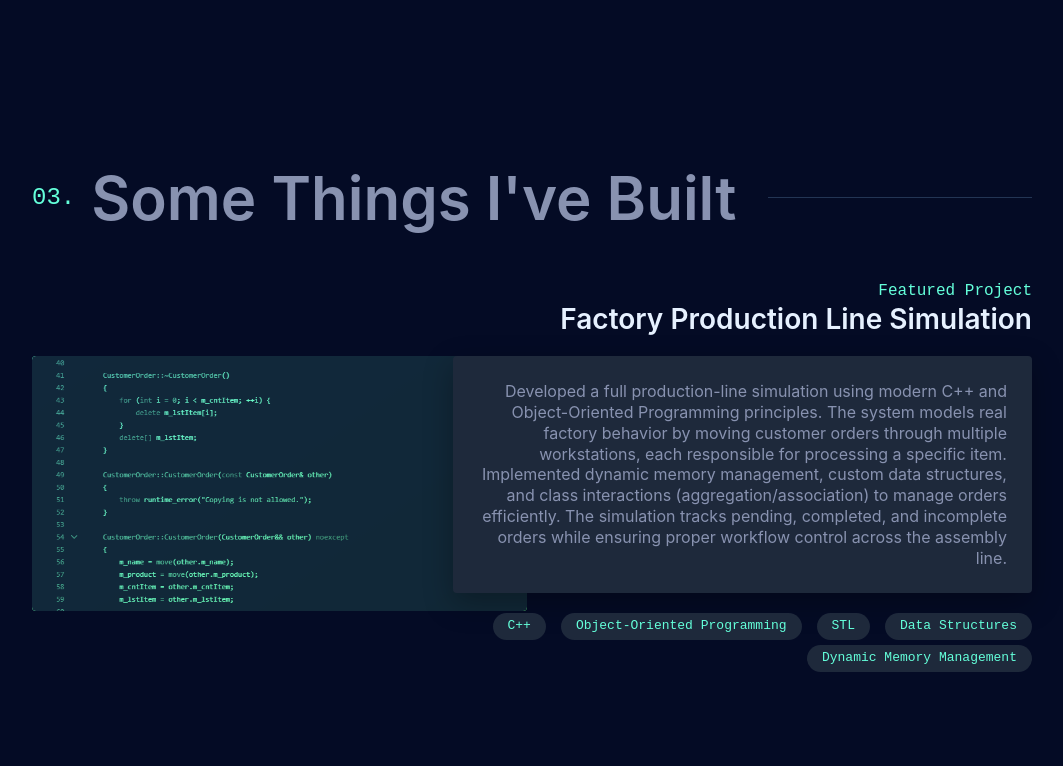
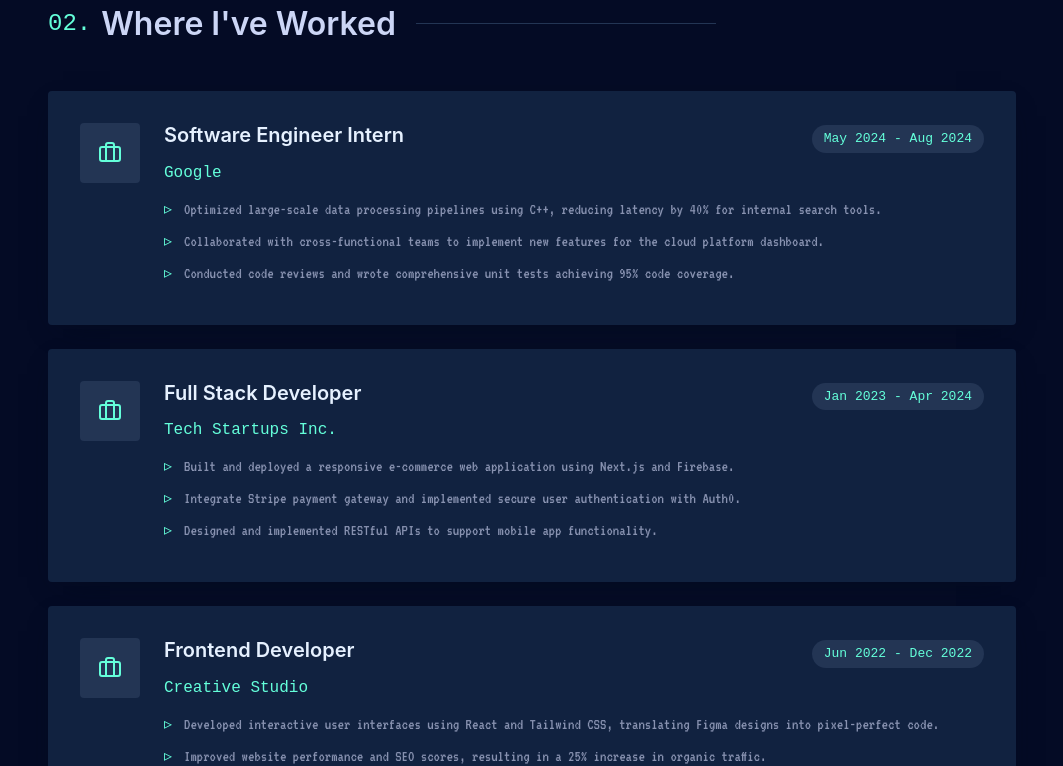
Before and after one commit to hiruneshan/Personal-Portfolio, a Next.js app in the folder my-app/: page / in a window 1280 px wide. Shown: the part 1880-2646 px from the top of the page, without its empty margins (108-1171 px from the left). Built offline with nearby package versions, Linux system fonts and the light colour scheme.

Commit message:
changes to the experience section

```diff
--- /dev/null
+++ b/my-app/components/Experience.js
@@ -0,0 +1,76 @@
+import React from 'react';
+import styles from '../styles/Experience.module.css';
+import { Briefcase } from 'lucide-react';
+
+const experiences = [
+    {
+        id: 1,
+        role: "Software Engineer Intern",
+        company: "Google",
+        date: "May 2024 - Aug 2024",
+        description: [
+            "Optimized large-scale data processing pipelines using C++, reducing latency by 40% for internal search tools.",
+            "Collaborated with cross-functional teams to implement new features for the cloud platform dashboard.",
+            "Conducted code reviews and wrote comprehensive unit tests achieving 95% code coverage."
+        ]
+    },
+    {
+        id: 2,
+        role: "Full Stack Developer",
+        company: "Tech Startups Inc.",
+        date: "Jan 2023 - Apr 2024",
+        description: [
+            "Built and deployed a responsive e-commerce web application using Next.js and Firebase.",
+            "Integrate Stripe payment gateway and implemented secure user authentication with Auth0.",
+            "Designed and implemented RESTful APIs to support mobile app functionality."
+        ]
+    },
+    {
+        id: 3,
+        role: "Frontend Developer",
+        company: "Creative Studio",
+        date: "Jun 2022 - Dec 2022",
+        description: [
+            "Developed interactive user interfaces using React and Tailwind CSS, translating Figma designs into pixel-perfect code.",
+            "Improved website performance and SEO scores, resulting in a 25% increase in organic traffic.",
+            "Managed content updates and maintenance for client websites using various CMS platforms."
+        ]
+    }
+];
+
+export default function Experience() {
+    return (
+        <section className={styles.experienceSection} id="experience">
+            <div className={styles.sectionHeader}>
+                <span className={styles.sectionNumber}>02.</span>
+                <h2 className={styles.sectionTitle}>Where I've Worked</h2>
+                <div className={styles.sectionLine}></div>
+            </div>
+
+            <div className={styles.experienceList}>
+                {experiences.map((exp) => (
+                    <div key={exp.id} className={styles.card}>
+                        {/* Logo Placeholder */}
+                        <div className={styles.logoContainer}>
+                            <Briefcase size={24} />
+                        </div>
+
+                        <div className={styles.contentContainer}>
+                            <div className={styles.headerRow}>
+                                <h3 className={styles.role}>{exp.role}</h3>
+                                <span className={styles.dateBadge}>{exp.date}</span>
+                            </div>
+                            <span className={styles.company}>{exp.company}</span>
+
+                            <ul className={styles.descriptionList}>
+                                {exp.description.map((item, index) => (
+                                    <li key={index} className={styles.descriptionItem}>{item}</li>
+                                ))}
+                            </ul>
+                        </div>
+                    </div>
+                ))}
+            </div>
+        </section>
+    );
+}
--- a/my-app/components/ProjectCarousel.js
+++ b/my-app/components/ProjectCarousel.js
@@ -1,5 +1,4 @@
-import React from 'react';
-
+import React, { useRef, useState, useEffect } from 'react';
 import styles from '../styles/ProjectCarousel.module.css';
 
 // Hardcoded project data
@@ -55,7 +54,7 @@ const allProjects = [
   }
 ];
 
-import { Folder, Github, ExternalLink } from 'lucide-react';
+import { Folder, Github, ExternalLink, ChevronLeft, ChevronRight } from 'lucide-react';
 
 /**
  * A single project card component.
@@ -116,19 +115,78 @@ function ProjectCard({ project }) {
  * Renders a horizontally scrolling list of projects.
  */
 export default function ProjectCarousel() {
+  const scrollRef = useRef(null);
+  const [showLeft, setShowLeft] = useState(false);
+  const [showRight, setShowRight] = useState(true);
+
+  // Check scroll position to toggle buttons
+  const checkScroll = () => {
+    if (!scrollRef.current) return;
+    const { scrollLeft, scrollWidth, clientWidth } = scrollRef.current;
+    setShowLeft(scrollLeft > 0);
+    // Use a small buffer (e.g. 1px) to avoid precision issues
+    setShowRight(scrollLeft < scrollWidth - clientWidth - 1);
+  };
+
+  useEffect(() => {
+    const el = scrollRef.current;
+    if (el) {
+      el.addEventListener('scroll', checkScroll);
+      // Check initial state
+      checkScroll();
+      // Also check on resize
+      window.addEventListener('resize', checkScroll);
+    }
+    return () => {
+      if (el) el.removeEventListener('scroll', checkScroll);
+      window.removeEventListener('resize', checkScroll);
+    };
+  }, []);
+
+  const scrollLeft = () => {
+    if (scrollRef.current) {
+      scrollRef.current.scrollBy({ left: -320, behavior: 'smooth' });
+    }
+  };
+
+  const scrollRight = () => {
+    if (scrollRef.current) {
+      scrollRef.current.scrollBy({ left: 320, behavior: 'smooth' });
+    }
+  };
+
   return (
     <div className="container-fluid py-5" style={{ backgroundColor: '#040b25' }}>
-      <div className="container-fluid py-5" style={{ backgroundColor: '#040b25' }}>
-        <div style={{ maxWidth: '1000px', margin: '0 auto', padding: '0 1rem' }}>
-          <h1 className="fw-bold mb-5 text-light">Some Other Projects I Have Worked On</h1>
+      <div style={{ maxWidth: '1000px', margin: '0 auto', padding: '0 1rem', position: 'relative' }}>
+        <h2 className={styles.carouselTitle}>Some Other Projects I Have Worked On</h2>
 
-          <div className={styles.carouselContainer}>
-            {allProjects.map((project) => (
-              <div key={project.id} className={styles.cardWrapper}>
-                <ProjectCard project={project} />
-              </div>
-            ))}
-          </div>
+        {/* Navigation Buttons */}
+        {showLeft && (
+          <button
+            className={`${styles.navBtn} ${styles.navBtnLeft}`}
+            onClick={scrollLeft}
+            aria-label="Scroll Left"
+          >
+            <ChevronLeft size={24} />
+          </button>
+        )}
+
+        {showRight && (
+          <button
+            className={`${styles.navBtn} ${styles.navBtnRight}`}
+            onClick={scrollRight}
+            aria-label="Scroll Right"
+          >
+            <ChevronRight size={24} />
+          </button>
+        )}
+
+        <div className={styles.carouselContainer} ref={scrollRef}>
+          {allProjects.map((project) => (
+            <div key={project.id} className={styles.cardWrapper}>
+              <ProjectCard project={project} />
+            </div>
+          ))}
         </div>
       </div>
     </div>
--- a/my-app/pages/index.js
+++ b/my-app/pages/index.js
@@ -6,6 +6,7 @@ import HeroSection from "../components/HeroSection";
 import Projects from "@/components/Projects";
 import SocialLinks from "@/components/SocialLinks";
 import AboutMe from "@/components/AboutMe";
+import Experience from "@/components/Experience";
 import ExperienceTimeline from "@/components/ExperienceTimeline";
 import ProjectCarousel from "@/components/ProjectCarousel";
 import SnakeGameModal, { SnakeGameButton } from "@/components/SnakeGameModal";
@@ -19,10 +20,11 @@ export default function Home() {
       <NavBar />
       <HeroSection />
       <AboutMe />
+      <Experience />
       <Projects />
       <ProjectCarousel />
       <SocialLinks />
-      <ExperienceTimeline />
+      {/* <ExperienceTimeline /> */}
 
       <SnakeGameButton onClick={() => setIsGameOpen(true)} />
       <SnakeGameModal isOpen={isGameOpen} onClose={() => setIsGameOpen(false)} />
--- /dev/null
+++ b/my-app/styles/Experience.module.css
@@ -0,0 +1,141 @@
+/* Experience.module.css */
+
+.experienceSection {
+    padding: 10rem 1rem 4rem 1rem;
+    max-width: 1000px;
+    margin: 0 auto;
+}
+
+.sectionHeader {
+    display: flex;
+    align-items: center;
+    margin-bottom: 3rem;
+    width: 100%;
+}
+
+.sectionNumber {
+    color: #64ffda;
+    font-family: 'SF Mono', 'Fira Code', 'Fira Mono', 'Roboto Mono', monospace;
+    font-size: clamp(20px, 5vw, 24px);
+    margin-right: 10px;
+    font-weight: 400;
+}
+
+.sectionTitle {
+    font-size: clamp(26px, 5vw, 32px);
+    color: #ccd6f6;
+    font-weight: 600;
+    margin: 0;
+    white-space: nowrap;
+    font-family: 'Calibre', 'Inter', 'San Francisco', 'SF Pro Text', -apple-system, system-ui, sans-serif;
+}
+
+.sectionLine {
+    height: 1px;
+    background-color: #233554;
+    width: 300px;
+    margin-left: 20px;
+    flex-grow: 0;
+}
+
+/* Card Styles */
+.card {
+    background-color: #112240;
+    border-radius: 4px;
+    padding: 2rem;
+    margin-bottom: 24px;
+    box-shadow: 0 10px 30px -15px rgba(2, 12, 27, 0.7);
+    transition: transform 0.25s cubic-bezier(0.645, 0.045, 0.355, 1);
+    display: flex;
+    align-items: flex-start;
+    gap: 24px;
+}
+
+.card:hover {
+    transform: translateY(-5px);
+}
+
+.logoContainer {
+    background-color: #233554;
+    width: 60px;
+    height: 60px;
+    border-radius: 4px;
+    display: flex;
+    align-items: center;
+    justify-content: center;
+    flex-shrink: 0;
+    color: #64ffda;
+}
+
+.contentContainer {
+    flex-grow: 1;
+}
+
+.headerRow {
+    display: flex;
+    justify-content: space-between;
+    align-items: baseline;
+    margin-bottom: 8px;
+    flex-wrap: wrap;
+    gap: 10px;
+}
+
+.role {
+    color: #e6f1ff;
+    font-size: 20px;
+    font-weight: 600;
+    margin: 0;
+    font-family: 'Calibre', 'Inter', 'San Francisco', 'SF Pro Text', -apple-system, system-ui, sans-serif;
+}
+
+.company {
+    color: #64ffda;
+    font-size: 16px;
+    margin-bottom: 12px;
+    display: block;
+    font-family: 'SF Mono', 'Fira Code', 'Fira Mono', 'Roboto Mono', monospace;
+}
+
+.dateBadge {
+    background-color: #233554;
+    color: #64ffda;
+    padding: 4px 12px;
+    border-radius: 20px;
+    font-size: 13px;
+    font-family: 'SF Mono', 'Fira Code', 'Fira Mono', 'Roboto Mono', monospace;
+    white-space: nowrap;
+}
+
+.descriptionList {
+    list-style: none;
+    padding: 0;
+    margin: 0;
+}
+
+.descriptionItem {
+    position: relative;
+    padding-left: 20px;
+    margin-bottom: 8px;
+    color: #8892b0;
+    font-size: 16px;
+    line-height: 1.5;
+}
+
+.descriptionItem::before {
+    content: "▹";
+    position: absolute;
+    left: 0;
+    color: #64ffda;
+}
+
+@media (max-width: 768px) {
+    .card {
+        flex-direction: column;
+        align-items: flex-start;
+    }
+
+    .headerRow {
+        flex-direction: column;
+        align-items: flex-start;
+    }
+}
--- a/my-app/styles/ProjectCarousel.module.css
+++ b/my-app/styles/ProjectCarousel.module.css
@@ -10,6 +10,63 @@
     -webkit-overflow-scrolling: touch;
     scrollbar-width: none;
     /* Firefox */
+}
+
+/* Nav Button Styles */
+.navBtn {
+    position: absolute;
+    top: 60%;
+    /* Center vertically relative to the cards (approx) */
+    transform: translateY(-50%);
+    z-index: 10;
+    background-color: rgba(23, 42, 69, 0.9);
+    /* Dark background */
+    border: 1px solid #64ffda;
+    color: #64ffda;
+    width: 40px;
+    height: 40px;
+    border-radius: 50%;
+    display: flex;
+    align-items: center;
+    justify-content: center;
+    cursor: pointer;
+    transition: all 0.3s ease;
+    padding: 0;
+}
+
+.navBtn:hover {
+    background-color: #64ffda;
+    color: #0a192f;
+}
+
+.navBtnLeft {
+    left: -20px;
+    /* Pull it slightly outside the content area if possible, or 0 if contained */
+}
+
+.navBtnRight {
+    right: -20px;
+}
+
+/* Adjust for mobile to keep buttons inside */
+@media (max-width: 768px) {
+    .navBtnLeft {
+        left: 10px;
+    }
+
+    .navBtnRight {
+        right: 10px;
+    }
+}
+
+.carouselTitle {
+    font-size: 26px;
+    color: #8892b0;
+    font-weight: 600;
+    line-height: 1.1;
+    font-family: 'Calibre', 'Inter', 'San Francisco', 'SF Pro Text', -apple-system, system-ui, sans-serif;
+    text-align: center;
+    margin-bottom: 3rem;
 }
 
 .carouselContainer::-webkit-scrollbar {
```
